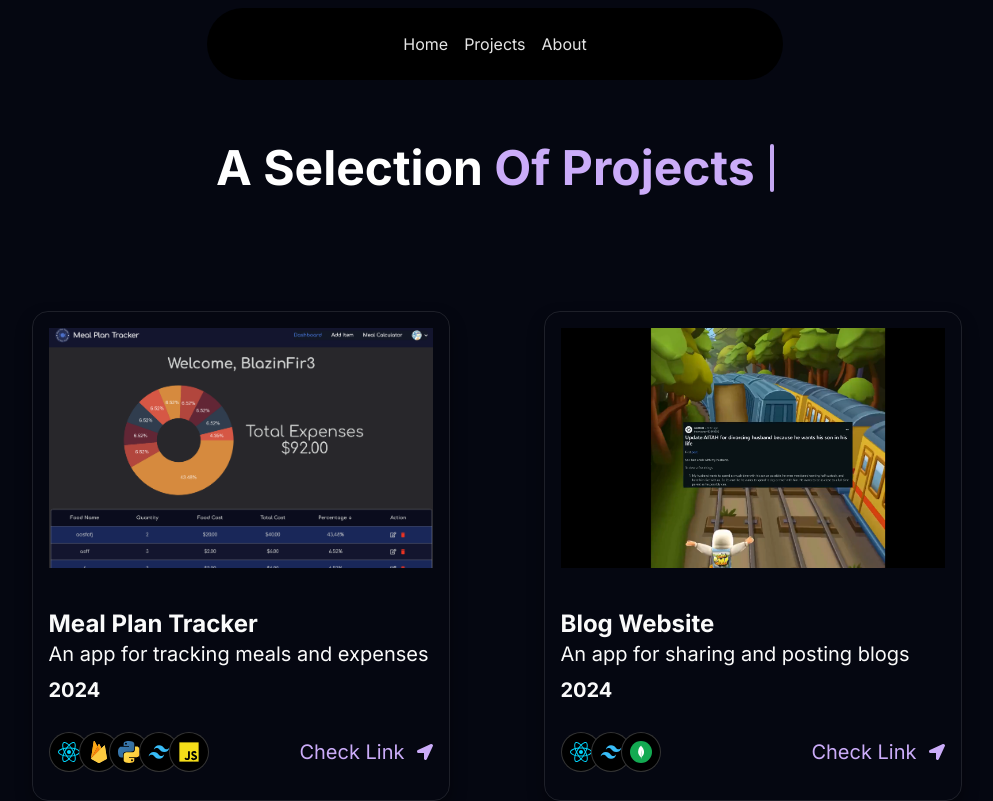
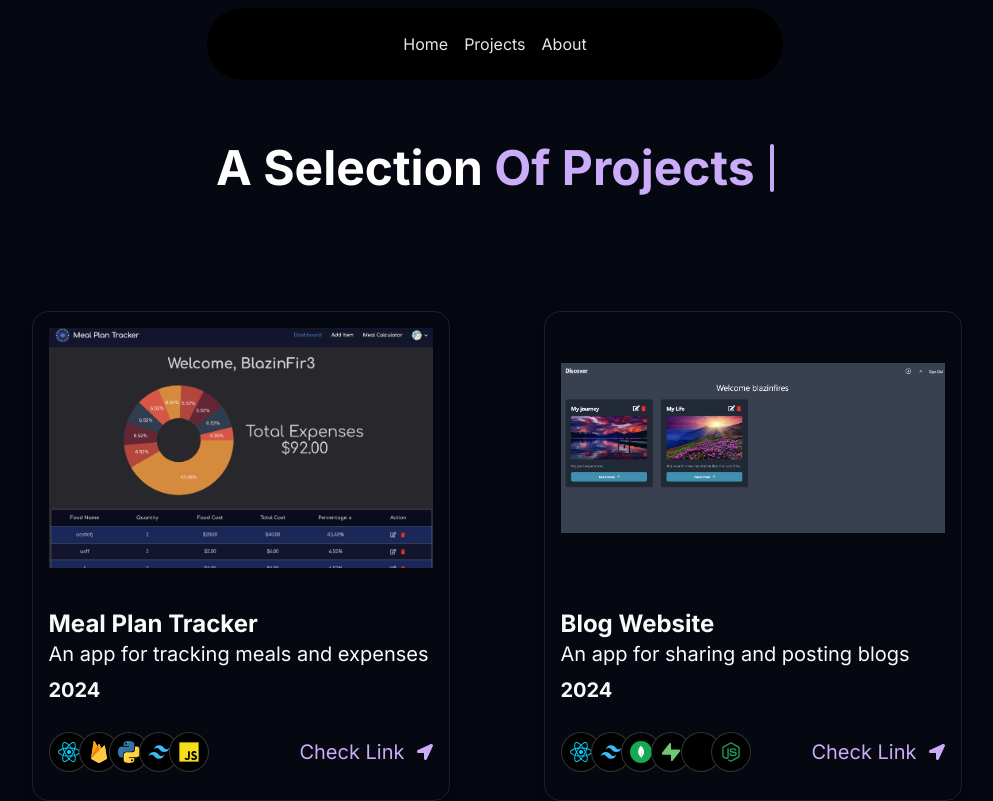
Before and after one commit to RLinV1/raymondportfolio, a Next.js app: page /projects in a window 1280 px wide. Shown: the top 801 px of the page, without its empty margins (145-1138 px from the left). Built offline with nearby package versions, Linux system fonts and the light colour scheme.

Commit message:
Update index.ts

```diff
--- a/data/index.ts
+++ b/data/index.ts
@@ -64,8 +64,8 @@ export const navItems = [
       id: 2,
       title: "Blog Website",
       des: "An app for sharing and posting blogs",
-      img: "/reddit.png",
-      iconLists: ["/re.svg", "/tail.svg", "mongodb.svg"],
+      img: "/blog.png",
+      iconLists: ["/re.svg", "/tail.svg", "mongodb.svg", "supabase.svg", "express.svg", "node.svg"],
       link: "https://blog-website-sooty-chi.vercel.app",
       date: 2024
     },
```
